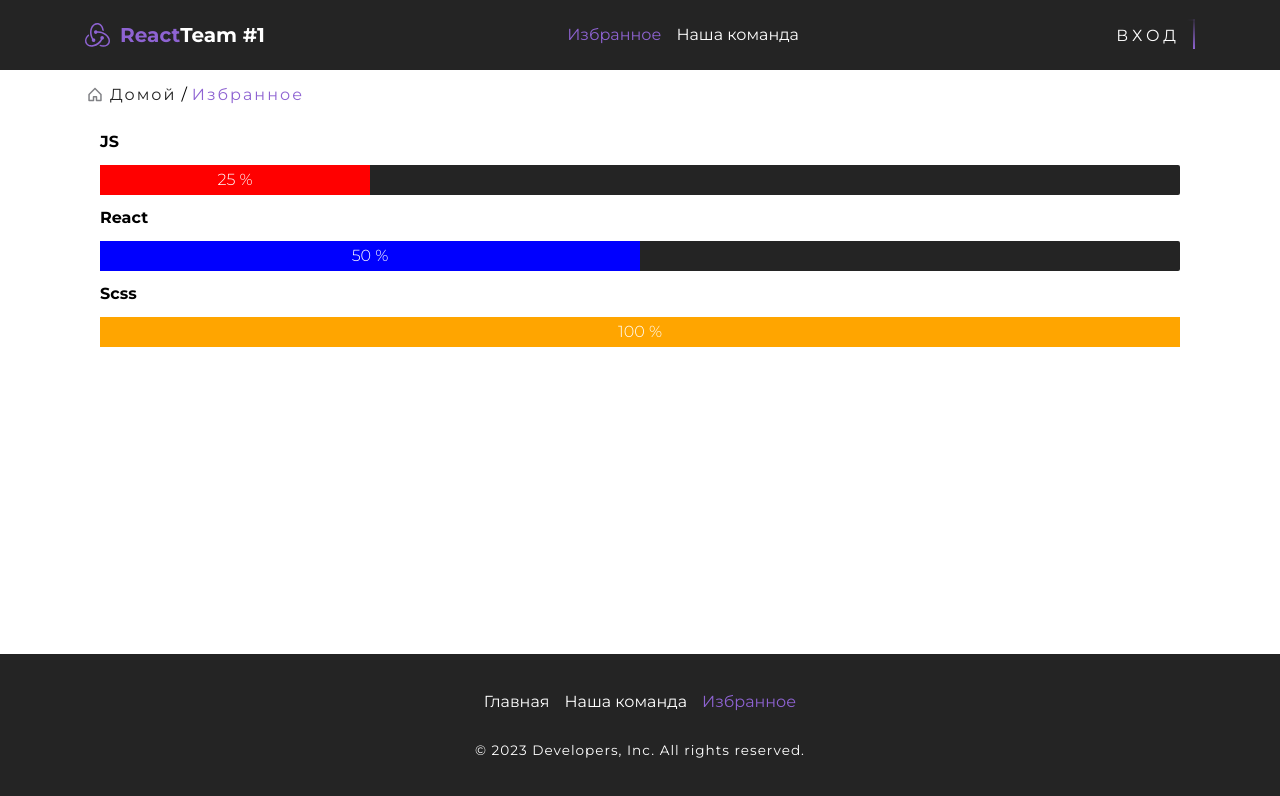
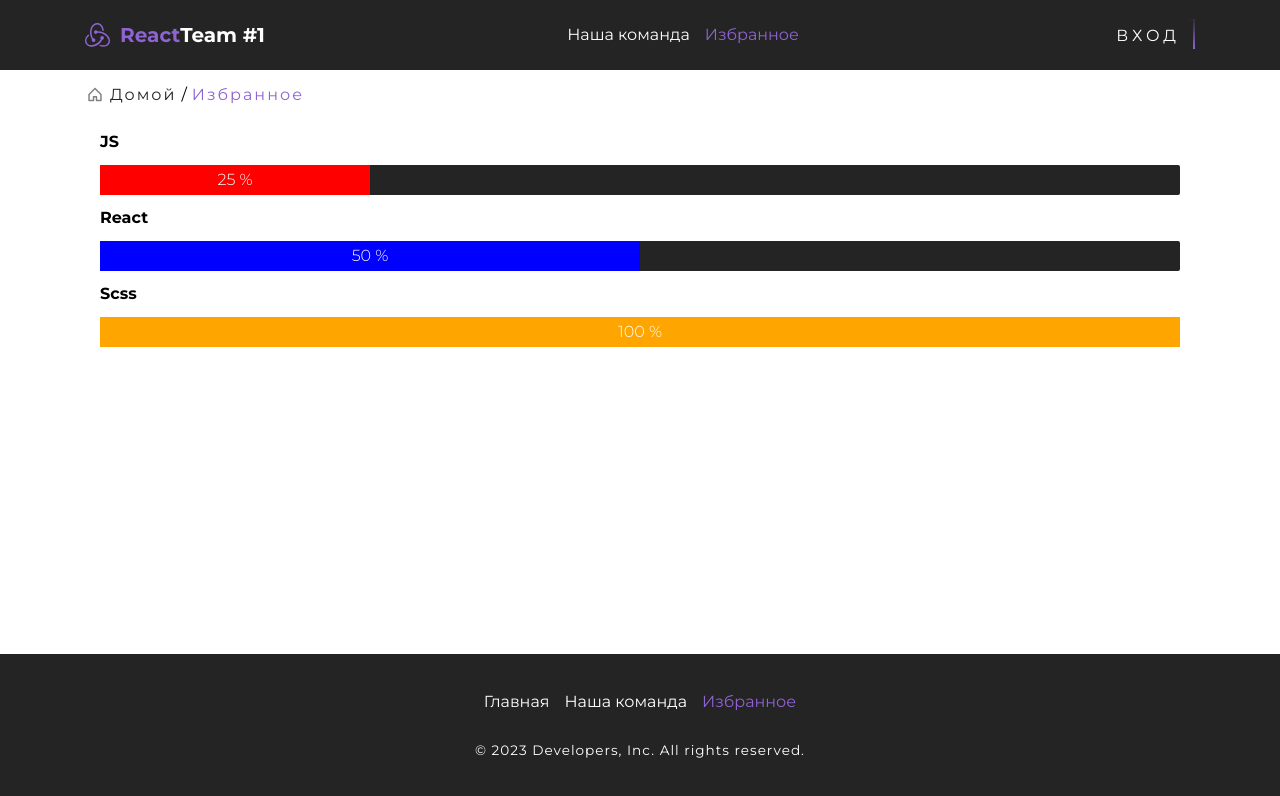
Before and after one commit to Undefined-deve1oper/react-hackaton, a React (Create React App) app: page /favorites in a window 1280 px wide. Shown: the top 796 px of the page. Built offline with nearby package versions, Linux system fonts and the light colour scheme; the HTML template or start-up script is replaced by a standard one.

Commit message:
add files in config

```diff
--- a/src/app/components/common/BreadCrumbs/BreadCrumbs.jsx
+++ b/src/app/components/common/BreadCrumbs/BreadCrumbs.jsx
@@ -3,7 +3,7 @@ import Container from "../Container";
 import StyledNavLink from "../StyledNavLink";
 import SvgIcon from "../SvgIcon/SvgIcon";
 import { useLocation } from "react-router-dom";
-import navLinks from "../../../config/navLinks.json";
+import breadCrumbsLinks from "../../../config/breadCrumbsLinks.json";
 
 const BreadСrumbs = () => {
     const location = useLocation();
@@ -11,8 +11,8 @@ const BreadСrumbs = () => {
     const arrayPathName = pathName.split("/").filter((x) => x);
     const breadcrumbsArray = arrayPathName.map((name, index) => {
         const path = "/" + arrayPathName.slice(0, index + 1).join("/");
-        const indexOfText = navLinks.findIndex((n) => n.path === path);
-        const text = navLinks[indexOfText]?.name;
+        const indexOfText = breadCrumbsLinks.findIndex((n) => n.path === path);
+        const text = breadCrumbsLinks[indexOfText]?.name;
         return { text, path };
     });
 
--- a/src/app/components/common/Footer/Footer.jsx
+++ b/src/app/components/common/Footer/Footer.jsx
@@ -1,27 +1,13 @@
 import React from "react";
-import { Link } from "react-router-dom";
 import Container from "../Container";
 import NavBar from "../NavBar";
-
-const navLinks = [
-    { path: "/", name: "Главная", id: 1, linkClass: "menu__link" },
-    {
-        path: "/developers",
-        name: "Наша команда",
-        id: 2
-    },
-    {
-        path: "/favorites",
-        name: "Избранное",
-        id: 3
-    }
-];
+import footerLinks from "../../../config/footerLinks.json";
 
 const Footer = () => {
     return (
         <footer className="footer">
             <Container>
-                <NavBar links={navLinks} className="footer__menu menu" />
+                <NavBar links={footerLinks} className="footer__menu menu" />
                 <p className="rights">
                     © {new Date().getFullYear()} Developers, Inc. All rights
                     reserved.
--- a/src/app/components/common/Header/Header.jsx
+++ b/src/app/components/common/Header/Header.jsx
@@ -8,7 +8,8 @@ import Button from "../../common/Button";
 import { useNavigate } from "react-router-dom";
 import Burger from "../Burger";
 import SvgIcon from "../SvgIcon/SvgIcon";
-import navLinks from "../../../config/navLinks.json";
+import headerLinks from "../../../config/headerLinks.json";
+import footerLinks from "../../../config/footerLinks.json";
 
 const Header = () => {
     const [isOpen, setOpen] = useState(false);
@@ -30,7 +31,10 @@ const Header = () => {
             <Container>
                 <div className="header__container">
                     <Logo />
-                    <NavBar links={navLinks} className={"header__menu menu"} />
+                    <NavBar
+                        links={headerLinks}
+                        className={"header__menu menu"}
+                    />
                     <div className={"header__actions actions-header"}>
                         {isLoggedIn && <NavProfile />}
                         <div className={"actions-header__button"}>
@@ -55,7 +59,7 @@ const Header = () => {
                     </div>
                 </div>
 
-                <MobileMenu links={navLinks} open={isOpen} />
+                <MobileMenu links={footerLinks} open={isOpen} />
             </Container>
         </header>
     );
--- /dev/null
+++ b/src/app/config/breadCrumbsLinks.json
@@ -0,0 +1,12 @@
+[
+    {
+        "path": "/developers",
+        "name": "Наша команда",
+        "id": 1
+    },
+    {
+        "path": "/favorites",
+        "name": "Избранное",
+        "id": 2
+    }
+]
--- /dev/null
+++ b/src/app/config/footerLinks.json
@@ -0,0 +1,13 @@
+[
+    { "path": "/", "name": "Главная", "id": 1, "linkClass": "menu__link" },
+    {
+        "path": "/developers",
+        "name": "Наша команда",
+        "id": 2
+    },
+    {
+        "path": "/favorites",
+        "name": "Избранное",
+        "id": 3
+    }
+]
--- a/src/app/config/navLinks.json
+++ b/src/app/config/headerLinks.json
@@ -1,12 +1,12 @@
 [
-    {
-        "path": "/favorites",
-        "name": "Избранное",
-        "id": 1
-    },
     {
         "path": "/developers",
         "name": "Наша команда",
         "id": 2
+    },
+    {
+        "path": "/favorites",
+        "name": "Избранное",
+        "id": 3
     }
 ]
--- a/src/app/layouts/Developers.jsx
+++ b/src/app/layouts/Developers.jsx
@@ -1,18 +1,17 @@
 import React from "react";
-import BreadСrumbs from "../components/common/BreadСrumbs";
+import BreadCrumbs from "../components/common/BreadCrumbs";
 import Container from "../components/common/Container";
 import Footer from "../components/common/Footer";
 import Header from "../components/common/Header";
 import Main from "../components/common/Main";
-import DeveloperPage from "../components/pages/DeveloperPage"
+import DeveloperPage from "../components/pages/DeveloperPage";
 
 const Developers = () => {
-
     return (
         <>
             <Header />
             <Main>
-                <BreadСrumbs />
+                <BreadCrumbs />
                 <Container>
                     <DeveloperPage />
                 </Container>
```
